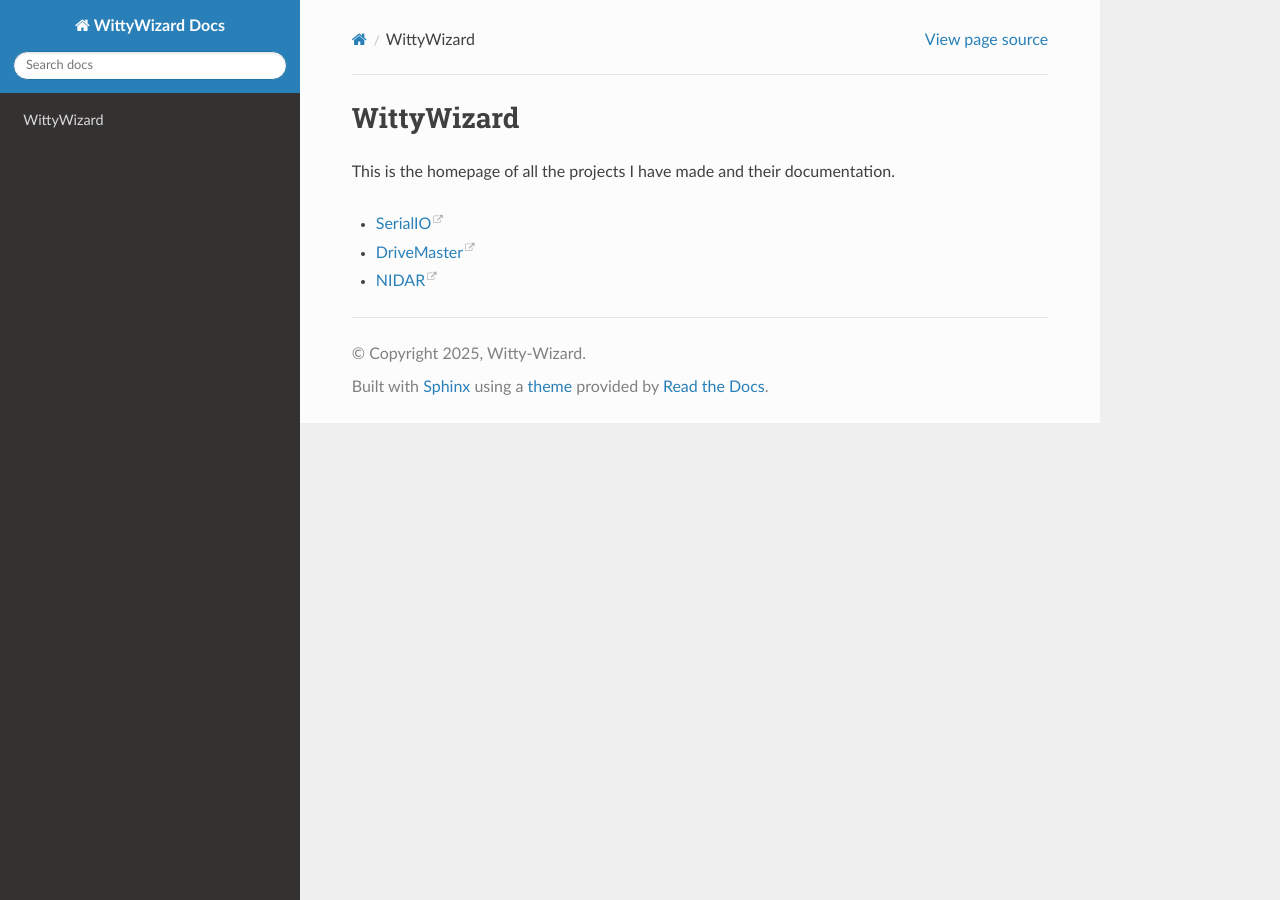
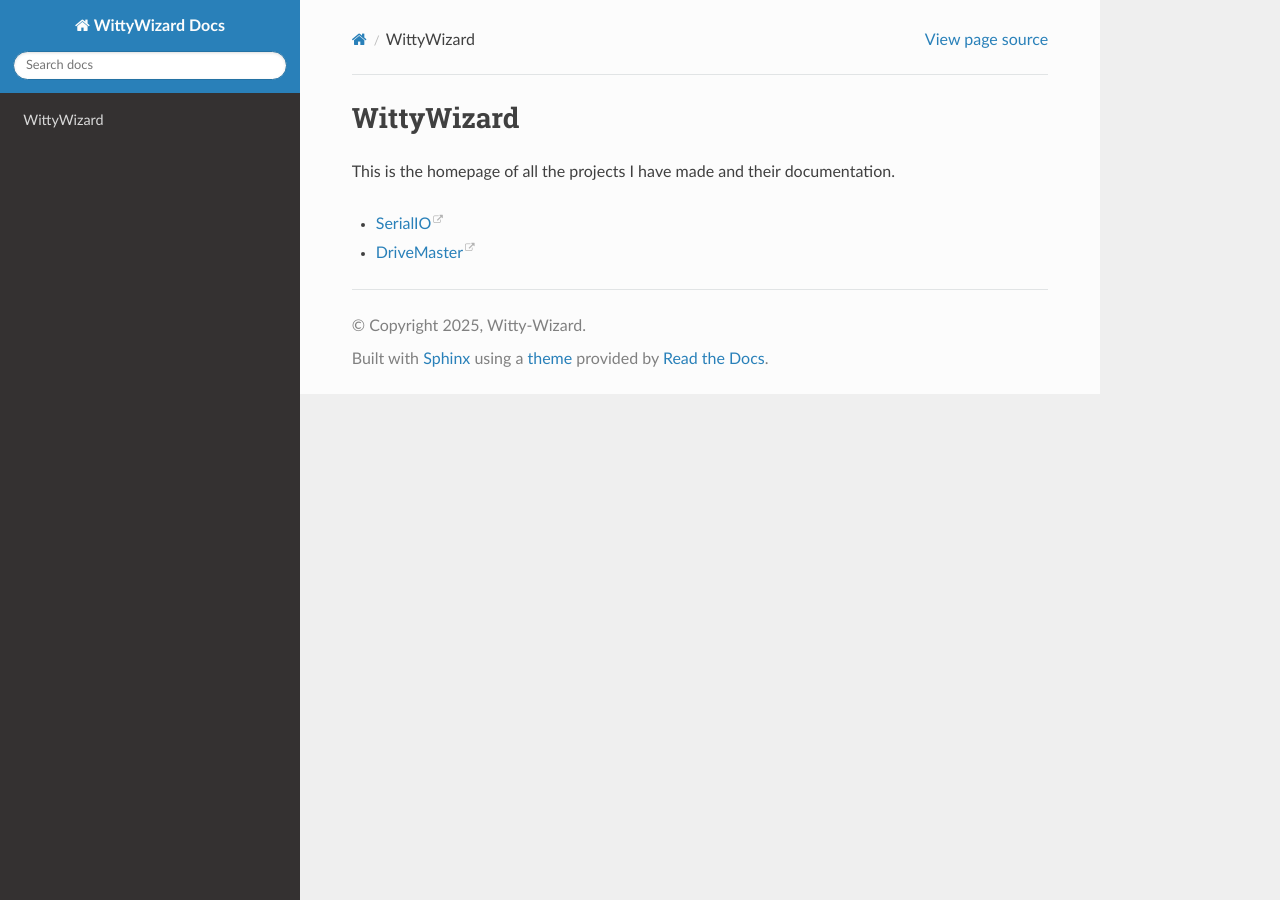
Before and after one commit to Witty-Wizard/witty-wizard.github.io, a Sphinx documentation site: the page built from Docs/source/index.rst, in a window 1280 px wide. Built offline with Sphinx 7.4.7 and the Read the Docs theme 3.1.0, drawn with Linux system fonts in a browser that asks for light colours.

Commit message:
Removed: NIDAR project

```diff
--- a/Docs/source/index.rst
+++ b/Docs/source/index.rst
@@ -10,4 +10,3 @@ This is the homepage of all the projects I have made and their documentation.
 
 - `SerialIO <https://docs.wittywizard.in/projects/serialio/en/latest/>`_
 - `DriveMaster <https://docs.wittywizard.in/projects/drivemaster/en/latest/>`_
-- `NIDAR <https://docs.wittywizard.in/projects/nidar/en/latest/>`_
```
